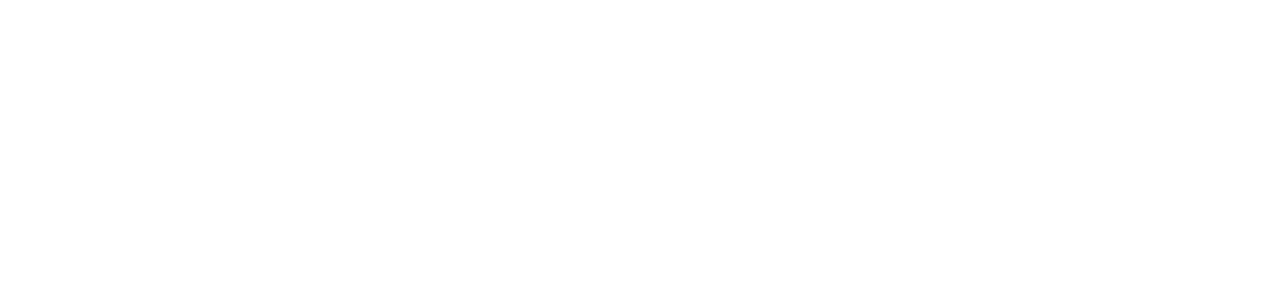
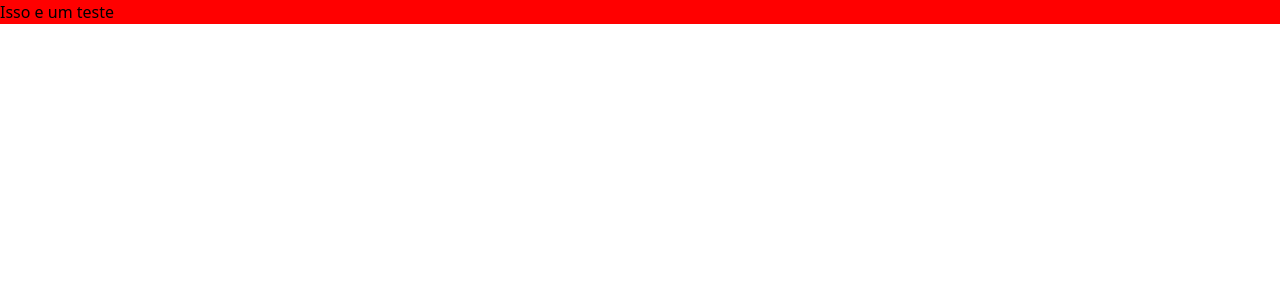
Before and after one commit to joaodivinod/image_downloader, a Nuxt app: page / in a window 1280 px wide. Shown: the top 300 px of the page. Built offline with nearby package versions, Linux system fonts and the light colour scheme.

Commit message:
Sass instalado no projeto

```diff
--- /dev/null
+++ b/assets/css/main.scss
@@ -0,0 +1,3 @@
+.classeteste{
+  background: red;
+}
--- a/nuxt.config.js
+++ b/nuxt.config.js
@@ -24,7 +24,12 @@ export default {
 
   // Global CSS: https://go.nuxtjs.dev/config-css
   css: [
+    // CSS file in the project
+    '~/assets/css/main.css',
+    // SCSS file in the project
+    '~/assets/css/main.scss'
   ],
+
 
   // Plugins to run before rendering page: https://go.nuxtjs.dev/config-plugins
   plugins: [
--- a/pages/index.vue
+++ b/pages/index.vue
@@ -1,6 +1,6 @@
-<template>
-  <section>
-
+<template class="flex">
+  <section class="container mx-auto classeteste">
+      <h1>Isso e um teste</h1>
   </section>
 </template>
 
--- /dev/null
+++ b/tailwind.config.js
@@ -0,0 +1,11 @@
+module.exports = {
+  purge: [],
+  darkMode: false, // or 'media' or 'class'
+  theme: {
+    extend: {},
+  },
+  variants: {
+    extend: {},
+  },
+  plugins: [],
+}
```
Also changed, not shown: package.json (+6 -1 lines), assets/css/main.css (added), 1 other file (tests, documents, lock files or other folders).
